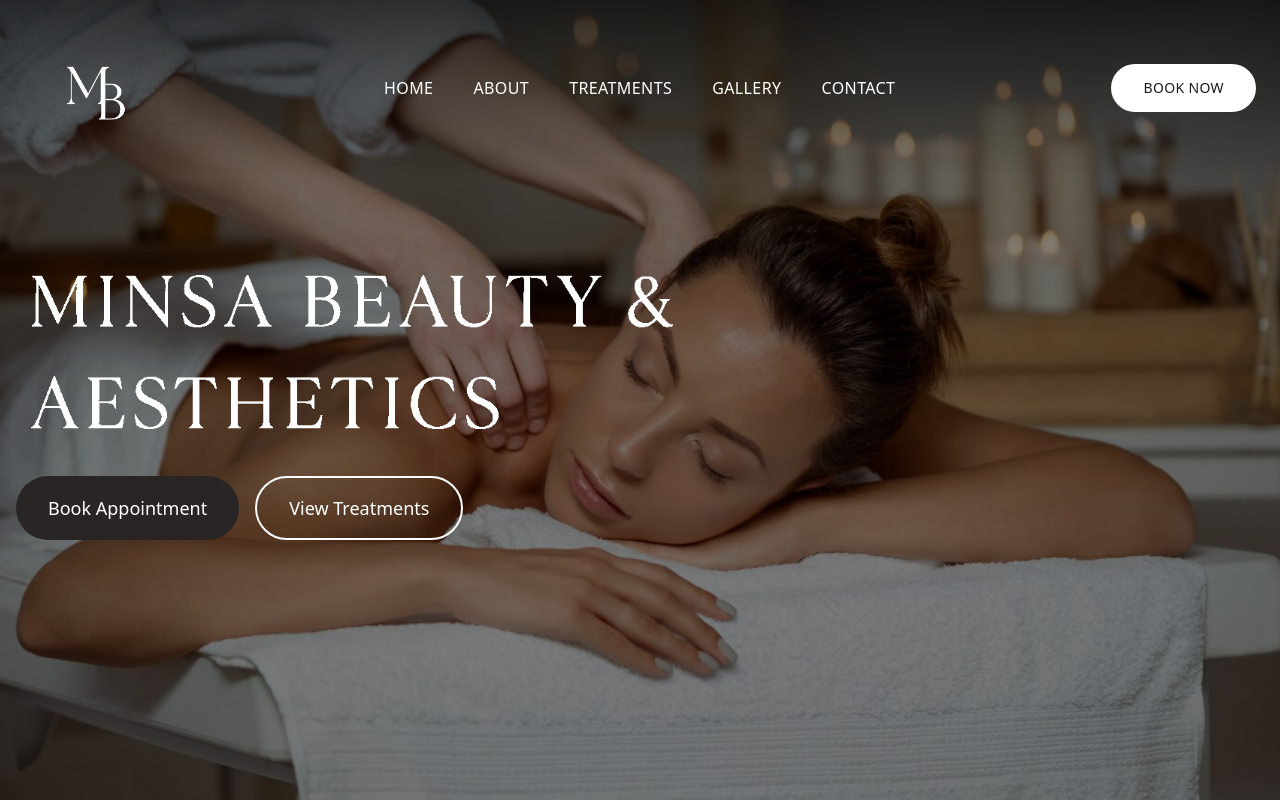
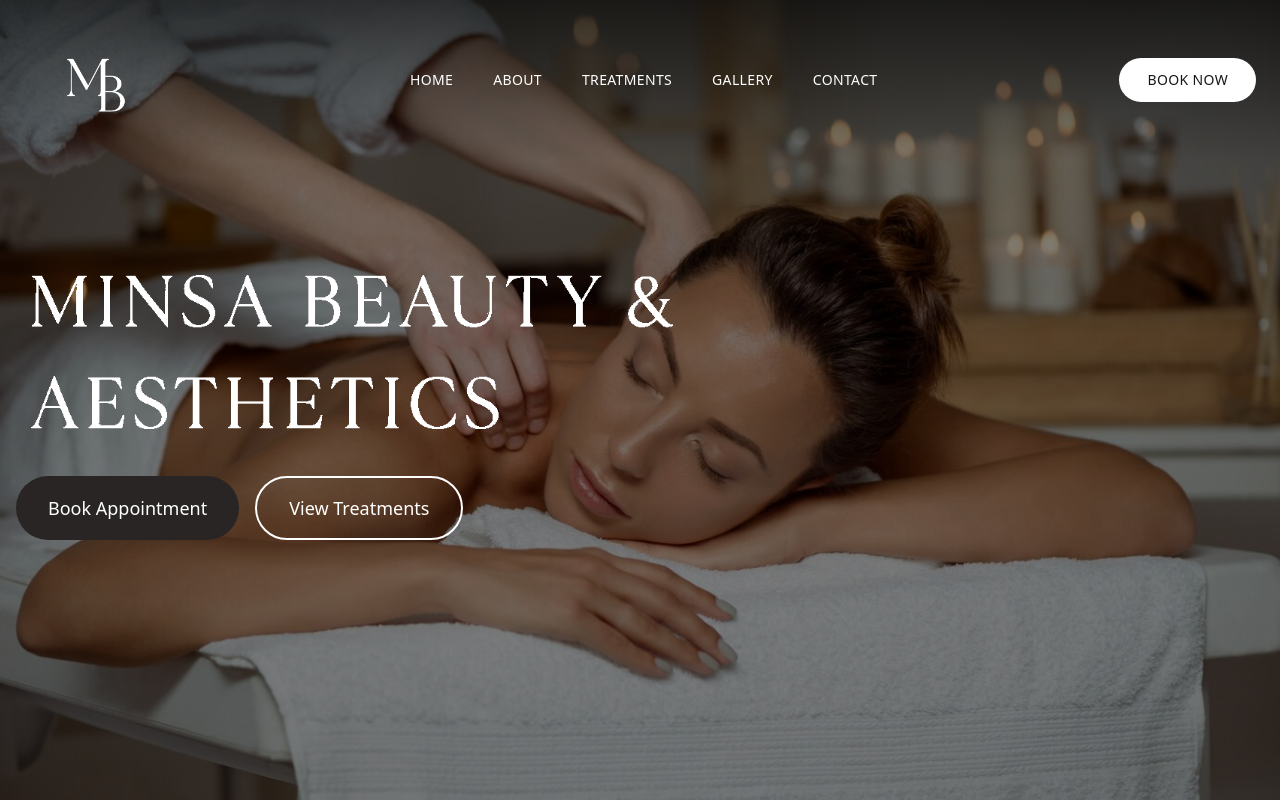
Before and after one commit to abbaszain00/minsa-beauty, a Next.js app: page / in a window 1280 px wide. Shown: the top 802 px of the page. Built offline with nearby package versions, Linux system fonts and the light colour scheme.

Commit message:
Add scroll-responsive navbar with dynamic logo switching and animations

```diff
--- a/components/Navbar.tsx
+++ b/components/Navbar.tsx
@@ -1,36 +1,75 @@
+"use client";
+
 import Link from "next/link";
 import Image from "next/image";
+import { useState, useEffect } from "react";
 
 export default function Navbar() {
+  const [isScrolled, setIsScrolled] = useState(false);
+
+  useEffect(() => {
+    const handleScroll = () => {
+      // Change navbar background when scrolled more than 50px
+      if (window.scrollY > 50) {
+        setIsScrolled(true);
+      } else {
+        setIsScrolled(false);
+      }
+    };
+
+    // Add scroll event listener
+    window.addEventListener("scroll", handleScroll);
+
+    // Cleanup function to remove event listener
+    return () => {
+      window.removeEventListener("scroll", handleScroll);
+    };
+  }, []);
+
   return (
-    <header className="fixed top-0 left-0 w-full z-50 bg-gradient-to-b from-black/60 to-transparent">
-      <nav className="container mx-auto px-6 py-4 flex items-center justify-between">
+    <header
+      className={`fixed top-0 left-0 w-full z-50 transition-all duration-300 ${
+        isScrolled
+          ? "bg-black"
+          : "bg-gradient-to-b from-black/60 to-transparent"
+      }`}
+    >
+      <nav className="container mx-auto px-6 py-2 flex items-center justify-between">
         {/* Logo */}
-        <Link href="/" className="flex items-center">
+        <Link href="/" className="flex items-center relative">
           <div className="w-36 h-36 relative">
+            {/* MB Logo (visible when at top) */}
             <Image
               src="/assets/images/MB-logo.png"
               alt="Minsa Beauty & Aesthetics"
               fill
-              className="object-contain brightness-0 invert"
+              className={`object-contain transition-all duration-500 ${
+                isScrolled ? "opacity-0 scale-90" : "opacity-100 scale-100"
+              }`}
+            />
+            {/* Minsa-bg Logo (visible when scrolled - inverted to white) */}
+            <Image
+              src="/assets/images/minsa-bg.png"
+              alt="Minsa Beauty & Aesthetics"
+              fill
+              className={`object-contain brightness-0 invert absolute inset-0 transition-all duration-500 ${
+                isScrolled ? "opacity-100 scale-125" : "opacity-0 scale-100"
+              }`}
             />
           </div>
         </Link>
 
         {/* Navigation Links */}
-        <ul className="hidden md:flex space-x-10 text-white text-base tracking-wide font-p22-mackinac">
+        <ul className="hidden md:flex space-x-10 text-white text-sm tracking-wide font-p22-mackinac">
           <li>
-            <Link
-              href="/"
-              className="hover:text-stone-300 transition font-medium"
-            >
+            <Link href="/" className="hover:text-gray transition font-medium">
               HOME
             </Link>
           </li>
           <li>
             <Link
               href="/about"
-              className="hover:text-stone-300 transition font-medium"
+              className="hover:text-gray transition font-medium"
             >
               ABOUT
             </Link>
@@ -38,7 +77,7 @@
           <li>
             <Link
               href="/treatments"
-              className="hover:text-stone-300 transition font-medium"
+              className="hover:text-gray transition font-medium"
             >
               TREATMENTS
             </Link>
@@ -46,7 +85,7 @@
           <li>
             <Link
               href="/gallery"
-              className="hover:text-stone-300 transition font-medium"
+              className="hover:text-gray transition font-medium"
             >
               GALLERY
             </Link>
@@ -54,7 +93,7 @@
           <li>
             <Link
               href="/contact"
-              className="hover:text-stone-300 transition font-medium"
+              className="hover:text-gray transition font-medium"
             >
               CONTACT
             </Link>
@@ -64,7 +103,7 @@
         {/* Book Appointment Button */}
         <Link
           href="/booking"
-          className="bg-white text-stone-900 px-8 py-3.5 rounded-full hover:bg-stone-100 transition text-sm font-medium tracking-wide font-p22-mackinac"
+          className="bg-white text-primary px-7 py-3 rounded-full hover:bg-gray transition text-sm font-medium tracking-wide font-p22-mackinac"
         >
           BOOK NOW
         </Link>
```
